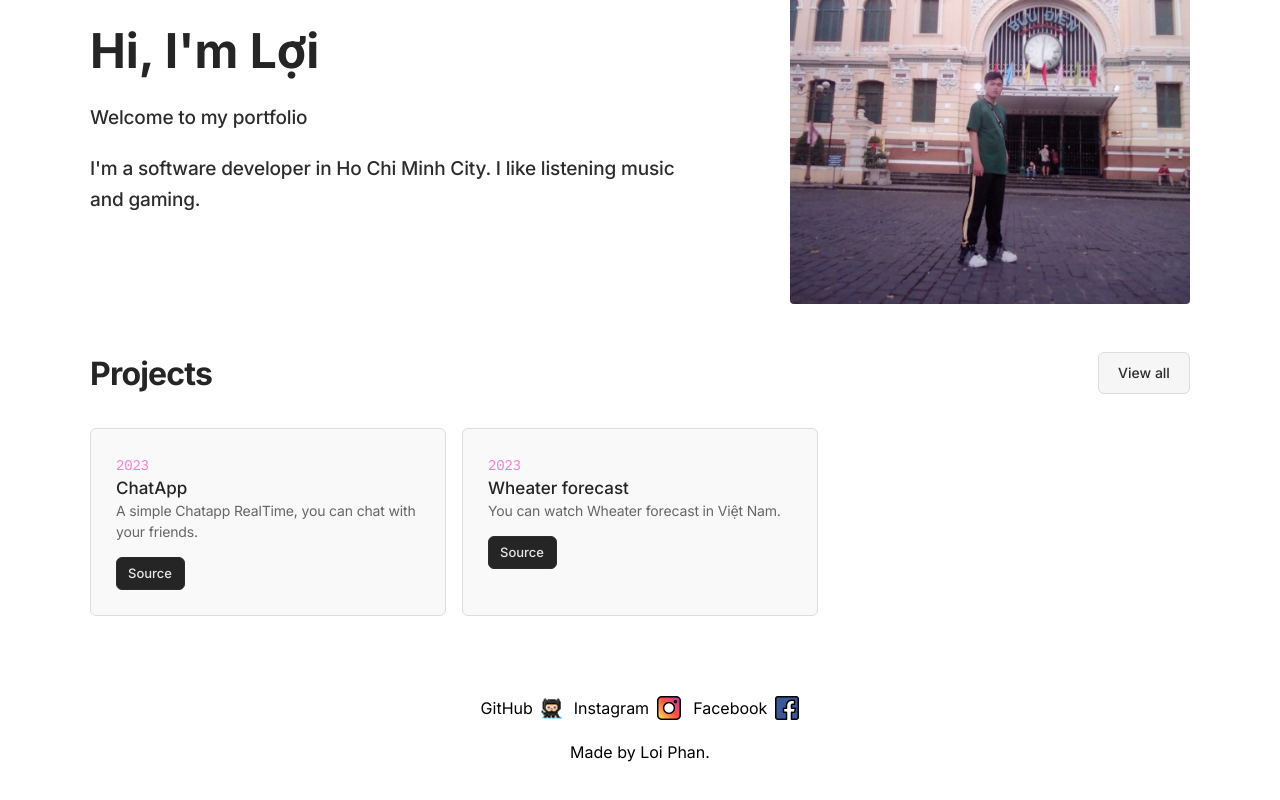
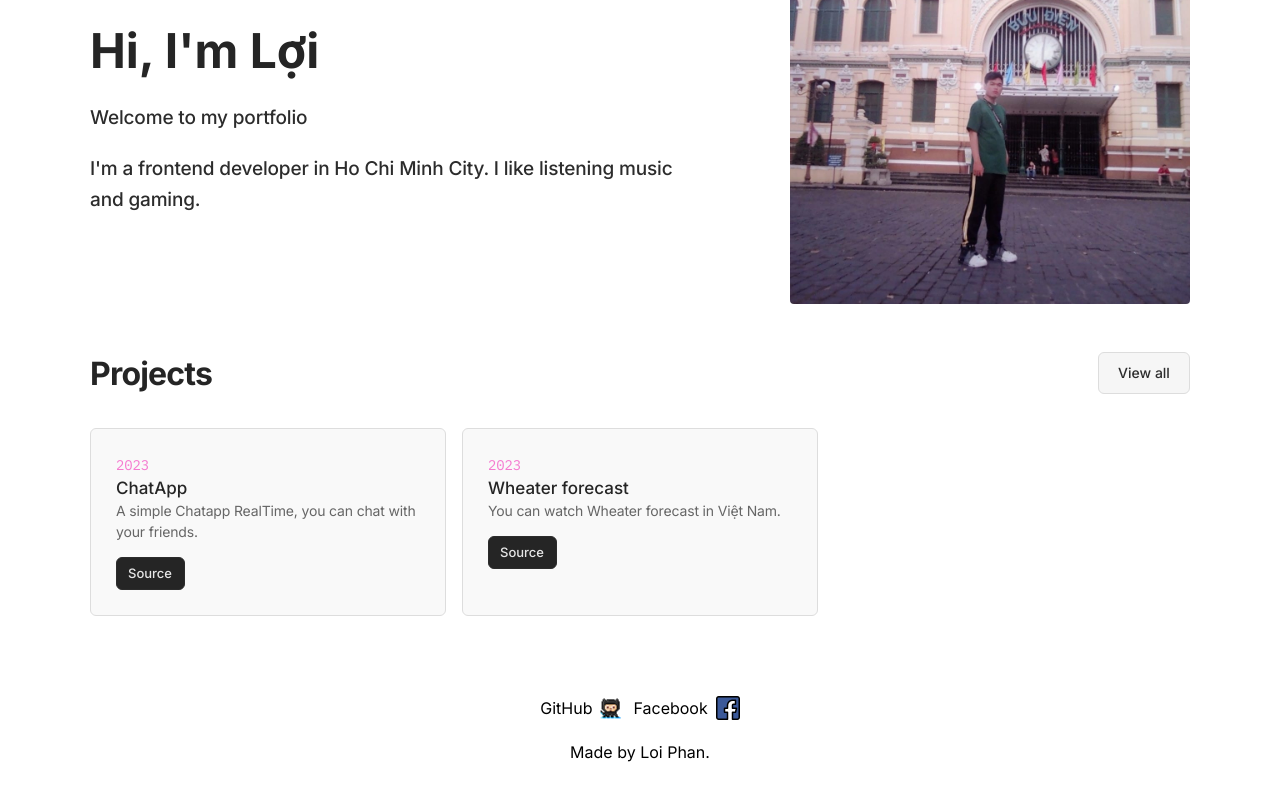
Before and after one commit to Loiphan1003/porfolio, a Next.js app: page / in a window 1280 px wide. Shown: the part 272-1072 px from the top of the page. Built offline with nearby package versions, Linux system fonts and the light colour scheme.

Commit message:
update info

```diff
--- a/app/layout.tsx
+++ b/app/layout.tsx
@@ -5,8 +5,9 @@ import { Inter } from 'next/font/google';
 import { ThemeProvider } from 'next-themes';
 import { Navbar } from '@/components';
 import Image from 'next/image'
-import { facebookLogo, instagramLogo, githubLogo } from '@/assets/images';
+import { facebookLogo, githubLogo } from '@/assets/images';
 import { Providers } from '@/redux/Providers';
+import { openNewPage } from '@/utils';
 
 
 const inter = Inter({ subsets: ['latin'] });
@@ -17,6 +18,9 @@ function RootLayout({
   children: React.ReactNode
 }) {
 
+  const handleFooterClick = (url: string) => {
+    openNewPage(url)
+  }
 
   return (
     <html lang="en" suppressHydrationWarning>
@@ -48,7 +52,8 @@ function RootLayout({
                     className="flex flex-row gap-3"
                   >
                     <li
-                      className="flex flex-row items-center gap-2"
+                      className="flex flex-row items-center gap-2 hover:cursor-pointer"
+                      onClick={() => handleFooterClick("https://github.com/Loiphan1003")}
                     >
                       <p>
                         GitHub
@@ -60,19 +65,8 @@ function RootLayout({
                       />
                     </li>
                     <li
-                      className="flex flex-row items-center gap-2"
-                    >
-                      <p>
-                        Instagram
-                      </p>
-
-                      <Image
-                        src={instagramLogo}
-                        alt='Instagram'
-                      />
-                    </li>
-                    <li
-                      className="flex flex-row items-center gap-2"
+                      className="flex flex-row items-center gap-2 hover:cursor-pointer"
+                      onClick={() => handleFooterClick("https://www.facebook.com/profile.php?id=100004241627166")}
                     >
                       <p>
                         Facebook
--- a/app/page.tsx
+++ b/app/page.tsx
@@ -40,7 +40,7 @@ export default function Home() {
             className="mt-[1.5rem] md:mt-[25px] text-[1rem] md:text-[19px] dark:text-dark-fontColorBase text-light-fontColorBase font-medium leading-[31px] not-italic tracking-[-0.16px]"
           >
             <p>Welcome to my portfolio</p>
-            <p className="md:mt-[20px]">I&apos;m a software developer in Ho Chi Minh City. I like listening music and gaming.</p>
+            <p className="md:mt-[20px]">I&apos;m a frontend developer in Ho Chi Minh City. I like listening music and gaming.</p>
           </div>
         </div>
 
--- a/app/resume/page.tsx
+++ b/app/resume/page.tsx
@@ -19,7 +19,7 @@ const Resume = () => {
                     className="pl-[24px] box-border"
                 >
                     <li>Email - hello [at] phanvuloi.it@gmail.com</li>
-                    <li>GitHub - loiphan1003</li>
+                    <li>GitHub - Loiphan1003</li>
                 </ul>
 
                 <Heading text='Experience' />
```
